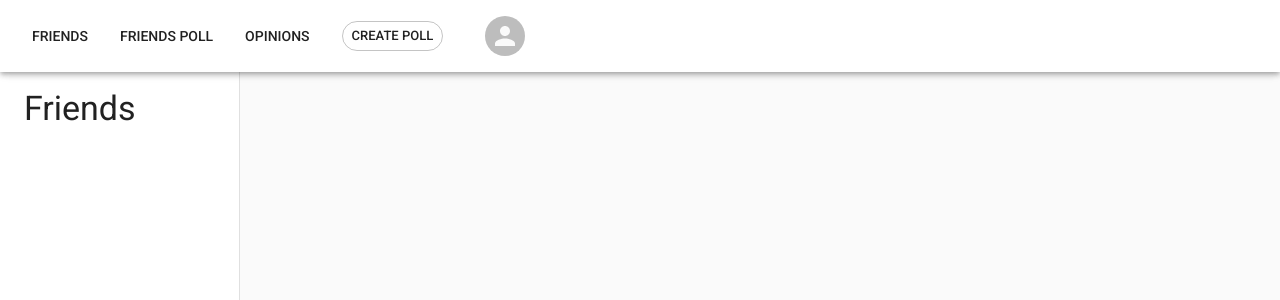
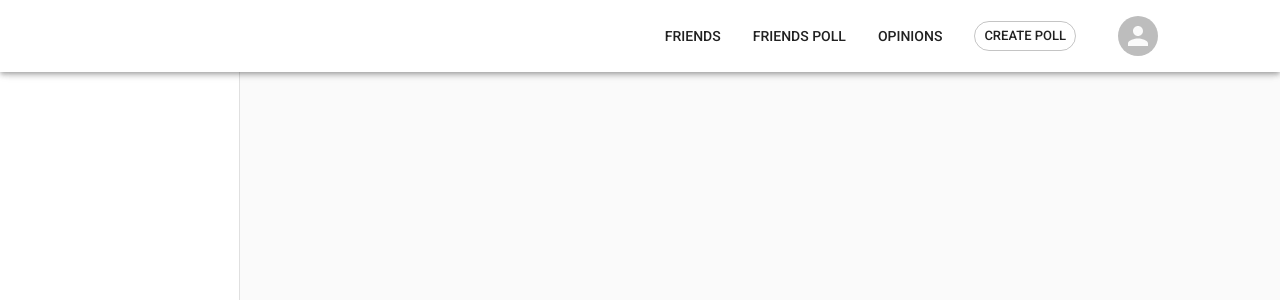
Before and after one commit to hatchways/team-pretzel, a React (Create React App) app in the folder client/: page /dashboard in a window 1280 px wide. Shown: the top 300 px of the page. Built offline with nearby package versions, Linux system fonts and the light colour scheme; no server answers.

Commit message:
fix toolbar to resemble mock

```diff
--- a/client/src/pages/container/AppBarDrawer.jsx
+++ b/client/src/pages/container/AppBarDrawer.jsx
@@ -40,6 +40,7 @@
     width: drawerWidth
   },
   toolbar: theme.mixins.toolbar,
+  toolbar: { marginLeft: "auto", marginRight: "5rem" },
   avatar: { margin: 10 }
 }));
 
@@ -87,7 +88,7 @@
   return (
     <div className={classes.root}>
       <AppBar position="fixed" className={classes.appBar}>
-        <Toolbar className="classes.toolbar">
+        <Toolbar className={classes.toolbar}>
           <Link to="#" className={classes.menuButton}>
             <Button>Friends</Button>
           </Link>
```
